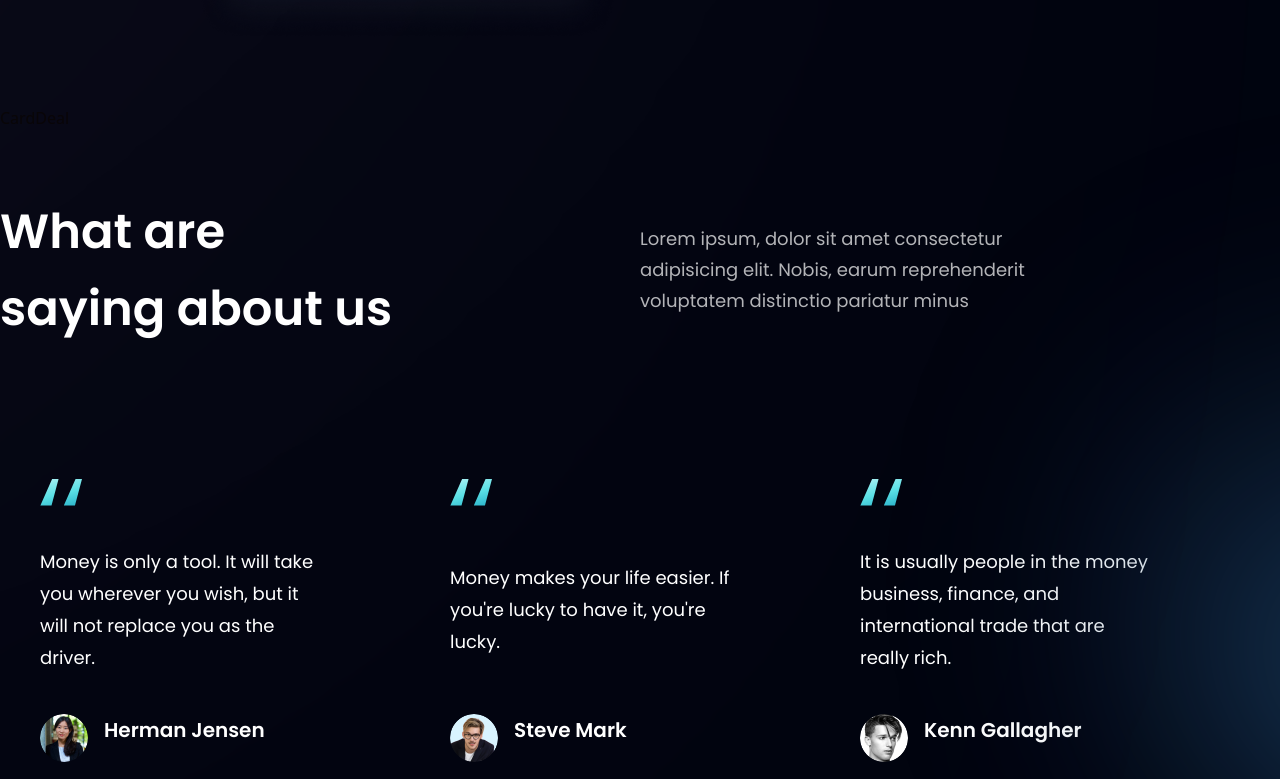
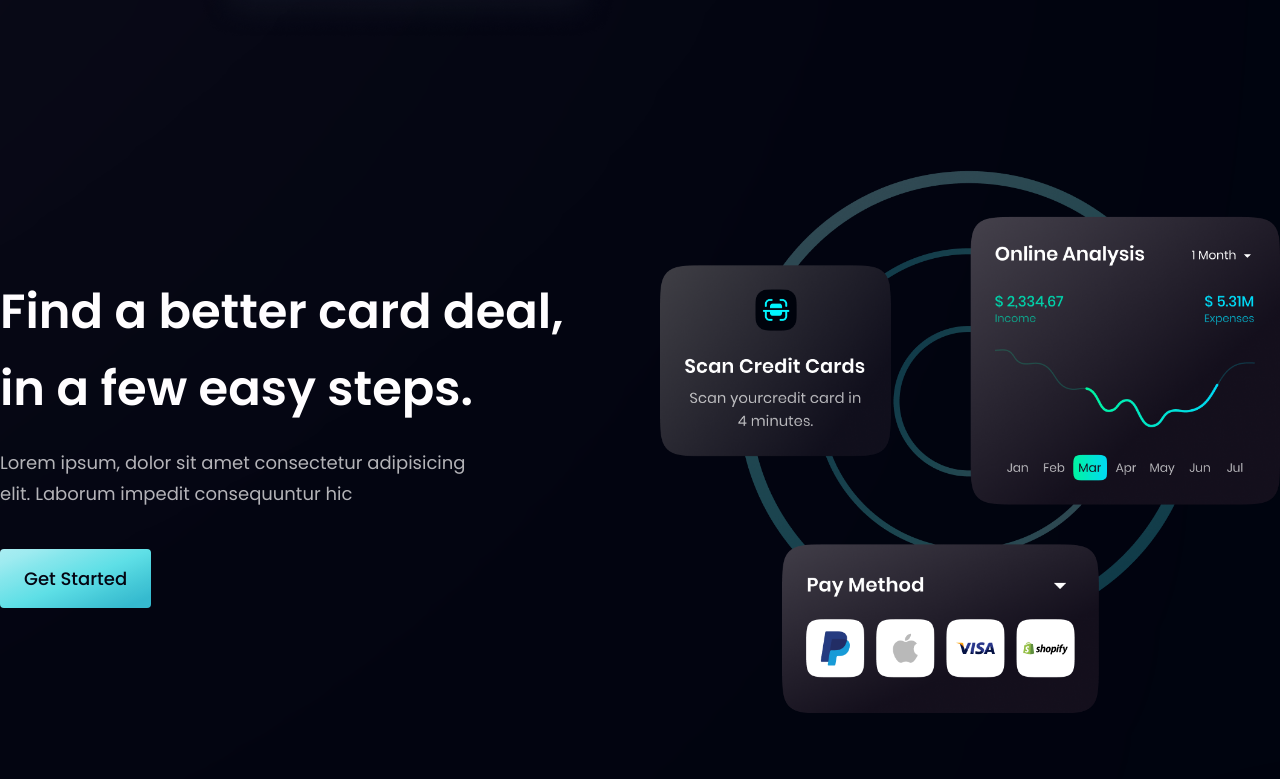
Before and after one commit to mittal-parth/bank-landing-page-react, a React (Vite) app: page / in a window 1280 px wide. Shown: the part 1481-2260 px from the top of the page. Built offline with nearby package versions, Linux system fonts and the light colour scheme.

Commit message:
add cardDeal section

```diff
--- a/src/components/CardDeal.jsx
+++ b/src/components/CardDeal.jsx
@@ -1,9 +1,33 @@
-import React from 'react'
+import React from "react";
+import styles, { layout } from "../style";
+import Button from "./Button";
+import { card } from "../assets";
 
 const CardDeal = () => {
   return (
-    <div>CardDeal</div>
-  )
-}
+    <section id="card-deal" className={layout.section}>
+      <div className={layout.sectionInfo}>
+        <h2 className={styles.heading2}>
+          Find a better card deal, <br className="sm:block hidden" />
+          in a few easy steps.
+        </h2>
+        <p className={`${styles.paragraph} max-w-[470px] mt-5`}>
+          Lorem ipsum, dolor sit amet consectetur adipisicing elit. Laborum
+          impedit consequuntur hic
+        </p>
+        {/* styles is a prop */}
+        <Button styles="mt-10" />
+      </div>
 
-export default CardDeal
+      <div className={`${layout.sectionImg}`}>
+        <img
+          src={card}
+          alt="card"
+          className="w-[100%] h-[100%] relative z-[5]"
+        />
+      </div>
+    </section>
+  );
+};
+
+export default CardDeal;
```
